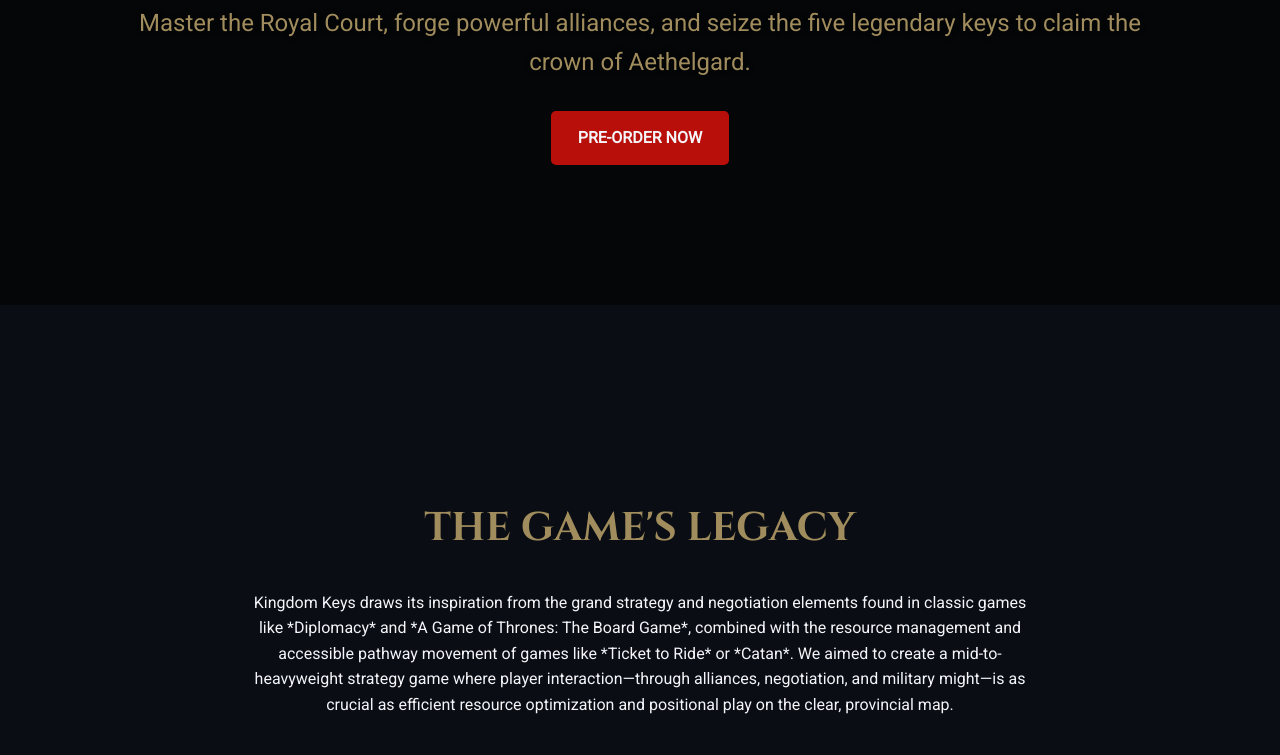
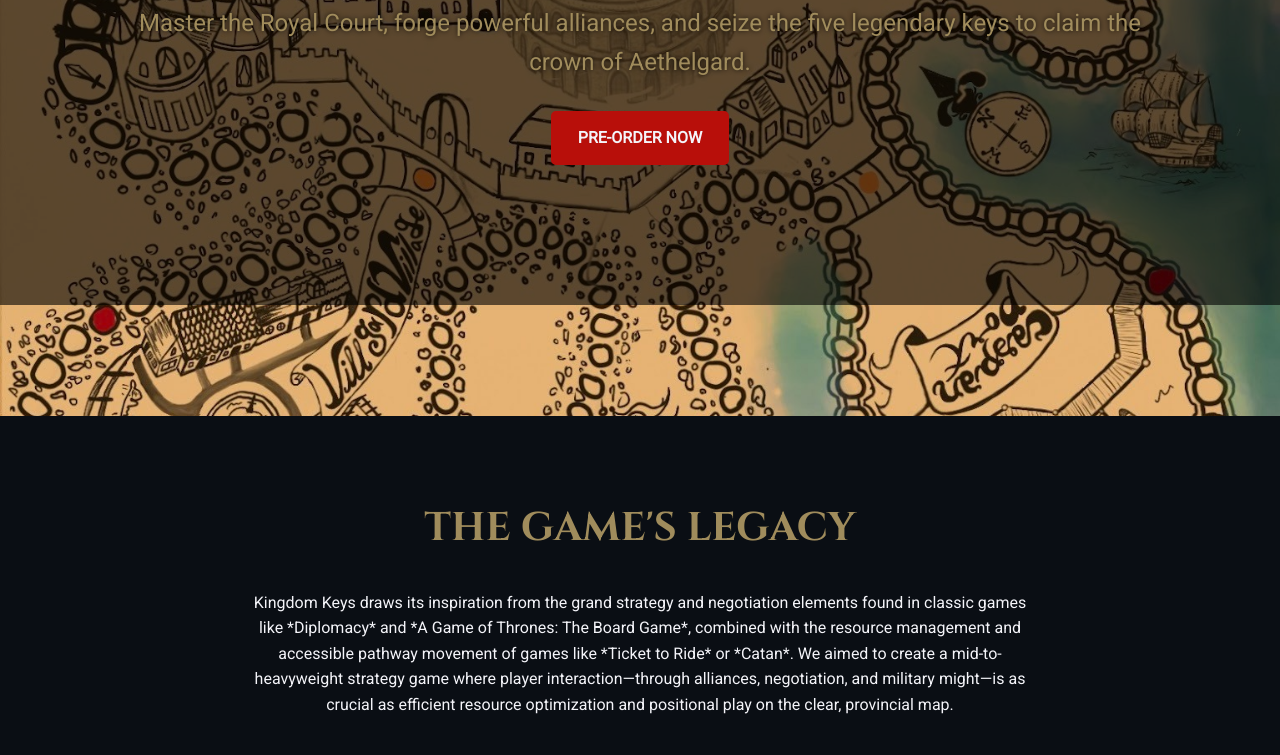
Before and after one commit to natsofek/Kingdom, a plain HTML site: page index.html in a window 1280 px wide. Shown: the part 462-1217 px from the top of the page. Drawn offline with Linux system fonts and the light colour scheme.

```diff
--- a/style.css
+++ b/style.css
@@ -114,7 +114,7 @@ h3 { font-size: 1.8em; }
 /* --- HERO SECTION --- */
 .hero-section {
     /* Placeholder: Replace with actual image URL for the game board banner */
-    background-image: url('[IMAGE_URL_GAME_BOARD_BANNER]');
+    background-image: url('./assets/img/board_banner.jpg');
     background-size: cover;
     background-position: center;
     height: 100vh; /* Full viewport height */
@@ -312,4 +312,5 @@ footer h2 {
     .nav-links a {
         padding: 10px 20px;
     }
+
 }
```
